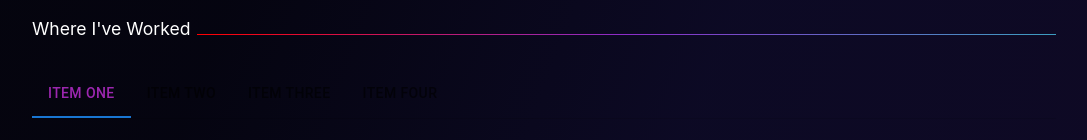
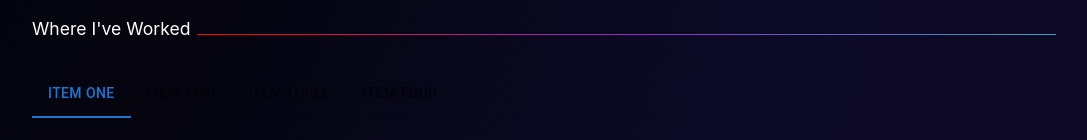
Before and after one commit to mdmathewdc/Mathew-Dony-Portfolio, a Next.js app in the folder mathew-dony-portfolio/: page / in a window 1280 px wide. Shown: the part 812-952 px from the top of the page, without its empty margins (96-1183 px from the left). Built offline with nearby package versions, Linux system fonts and the light colour scheme; a web font is replaced by a local one.

Commit message:
Add touch navigation for tabs

```diff
--- a/mathew-dony-portfolio/components/JobTab.jsx
+++ b/mathew-dony-portfolio/components/JobTab.jsx
@@ -54,7 +54,8 @@ export default function BasicTabs() {
           onChange={handleChange}
           aria-label="basic tabs example"
           scrollButtons="auto"
-          textColor="secondary"
+          textColor="primary"
+          variant="scrollable"
         >
           <StyledTab label="Item One" {...a11yProps(0)} />
           <StyledTab label="Item Two" {...a11yProps(1)} />
@@ -77,4 +78,5 @@ export default function BasicTabs() {
 
 const StyledTab = styled(Tab)`
   color: white;
+  text-transform: none;
 `;
```
